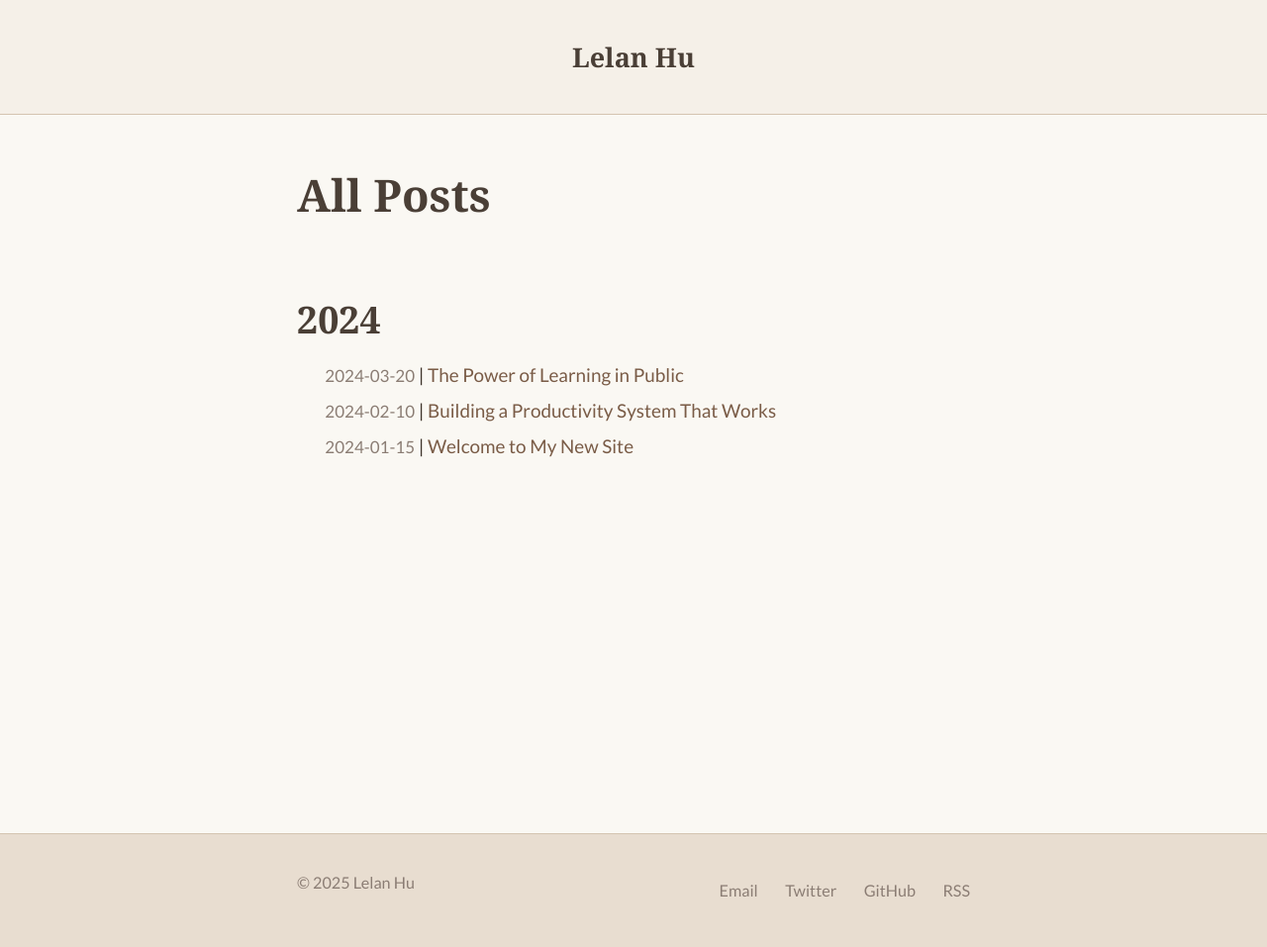
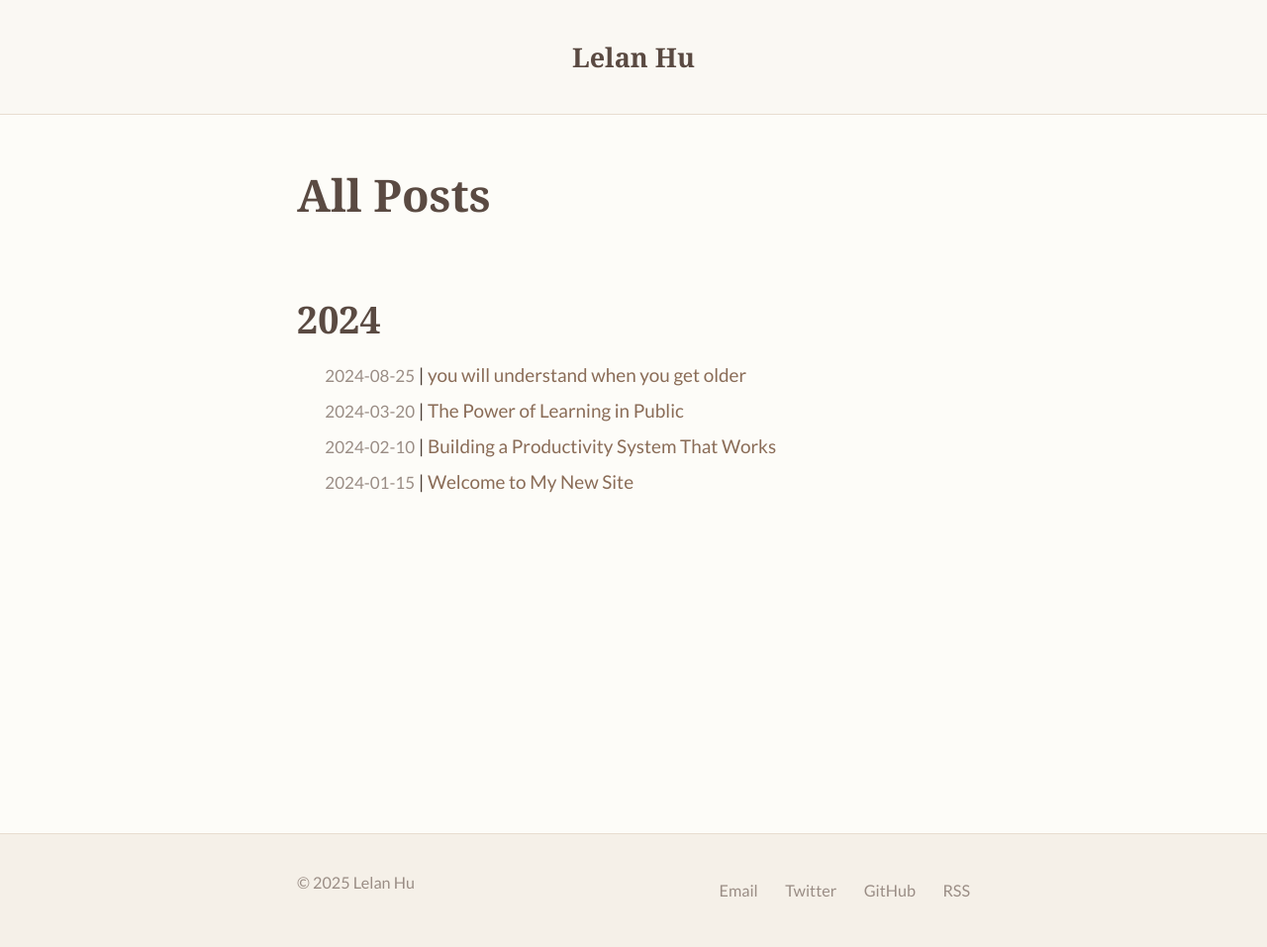
Before and after one commit to hulelan/lelanhu.github.io, a Jekyll site: the page built from pages/all-posts.html, in a window 1280 px wide. Shown: the whole page at 99% size. Built offline with Jekyll 4.4.1, drawn with Linux system fonts in a browser that asks for light colours; some web fonts are replaced.

Commit message:
Add new blog post and lighten color palette
- Add 'you will understand when you get older' blog post (2024-08-25)
- Update homepage link to point to new blog post
- Lighten tan color palette:
  - Background: Very light cream (#fdfcf8)
  - Header/Footer: Softer, lighter tans
  - Text: Slightly lighter browns for better contrast

🤖 Generated with Claude Code (https://claude.ai/code)

Co-Authored-By: Claude <noreply@anthropic.com>

```diff
--- /dev/null
+++ b/_posts/2024-08-25-you-will-understand-when-you-get-older.md
@@ -0,0 +1,32 @@
+---
+layout: post
+title: "you will understand when you get older"
+date: 2024-08-25
+categories: [life, culture, cooking]
+---
+
+I was running on a quiet path a few days ago when my phone interrupts me with a buzzing notification. A college friend had requested to follow me on Beli (I would invest in it if I could). They're a good friend, and yet I hadn't thought of them in a while. In that moment, I finally understood why social media exists.
+
+I would use Beli more if I made more money, or if restaurants gave me more joy per $. In the meantime, I've finally graduated "learning to cook." I enrolled myself immediately in "improving as a cook." A few months ago, I added some tablespoons and teaspoons and pounds of sauces and beef and broccoli, moaning all the time about what the hell garlic and ginger are for. I was surprised that the result was good! Magic! The second time wasn't easier, nor was the third time really. But now I've made the same beef and broccoli a little more than ten times, along with tomato and egg and other stuff. Nowhere near Visa's do 100 things. Still, now I understand what my father meant with the frustrating answer "a little bit" every time I ask "please, just tell me how much sesame oil it needs."
+
+Grocery stores are as fun as Uniqlo now. Ah, yes, that would be good for dinner. That can make a nice snack. That's a good thing to keep in the (back pocket) top shelf for when this haul starts running dry. I saw a post, "If life is a never ending loop of dirty dishes and laundry then that means life is a never ending loop of home cooked meals and comfy clean clothes." Incline the mind towards appreciation—yes, life is a series of problems, and yes, you are also the luckiest person in the world.
+
+I am growing into the target demographic for NYT Cooking. These are windows into other people's lives! You learn how someone else treats these ingredients! They use methods you haven't heard of before!
+
+There's a joy in merging practice and theory. 知行合一. When we were whisking the dumpling filling, C tells me that sesame oil increases the perceived moisture of the product. The fat retains moisture in meat and adds an oily, rich texture that creates the sensation of tenderness. Later, I watch C slide the salmon into the oven's top rack. The salmon comes out with a brown and crisp top. He says this is broiling. That night, I watch a Youtube video on making pan-fried buns. After making the filling and the dough from scratch, she adds enough oil to coat the bottom of the pan before setting down the buns and replacing the lid. Ah, of course, that's why the buns' bottoms are brown and the heads soft. The world reveals itself to me.
+
+I also feel my life stretching laterally into new stretches of human experience.
+
+I remember the cultural classes in elementary school. Everyone sits around a table cutting paper snowflakes or wrapping dumplings. Arguably, all of Chinese class was cultural education. We memorized poems and 文学常识 ("common sense for literature") and spent little time on grammar and systematically learning new words.
+
+There's so much I didn't (and couldn't) appreciate. What does tradition mean? It's not going through the motions of folding a wonton, or doing calligraphy at the NYPL on Thursday. Feel it. The sensation of being in a long lineage of families who sat around a table putting down line after line of dumplings. Some rows are like the terra cotta warriors—varying in detail but largely perfect and identical. Others look like trees ravaged by a fire. A child asks, "What's the correct way to fold this?" The grandfather responds, "Every way is right, but this is ours."
+
+I didn't get poems until I watched an animated movie (《长安三万里》) about two poets, Li Bai and Gao Shi, and their deep and difficult friendship. Their poetry was about their time fighting at the border, watching their country corrupted and in chaos, and their other friends and enemies (friendship theory of everything). You inch closer to their emotional range when you know what they loved and hated. The author is not always dead.
+
+I knew the labels of experiences, before I ever experienced them.
+
+Oh, this is what they mean when they say, "You can go crazy from spending all your time with someone." This is what election fatigue means. This is rapture. This is why people believe in crazy things and how they justify violence. This is why people have book clubs or dinner parties. This is a whole person. This is love. This is how hard it is to say something the way it feels. This is what cannot be said.
+
+You don't get it until you do. Is there a point to teaching poetry then? Or forcing an unwilling teenager to the table to make zongzi (粽子)? Or reading novels about love and loss before you lived enough life to relate to it?
+
+There is. The first time you live it doesn't have to be the first time you see it. They put the ideas in your head so that you can recognize it when you feel it in your heart. They give you a tradition so that you always have something to return to. This is another part of being human. You don't know it yet, but aren't you excited to?
--- a/assets/css/main.css
+++ b/assets/css/main.css
@@ -6,16 +6,16 @@
 }
 
 :root {
-  --primary-color: #4a3f36;
-  --text-color: #3d332a;
-  --light-gray: #6b5d54;
-  --lighter-gray: #8b7d74;
-  --border-color: #d4c4b0;
-  --background: #faf8f3;
-  --link-color: #7a5c47;
-  --link-hover: #5d4535;
-  --accent-tan: #e8ddd0;
-  --light-tan: #f5f0e8;
+  --primary-color: #5a4a42;
+  --text-color: #4a3d35;
+  --light-gray: #7a6d65;
+  --lighter-gray: #9a8d85;
+  --border-color: #e8ddd0;
+  --background: #fdfcf8;
+  --link-color: #8a6c57;
+  --link-hover: #6d5545;
+  --accent-tan: #f5f0e8;
+  --light-tan: #faf8f3;
   --max-width: 720px;
 }
 
--- a/index.html
+++ b/index.html
@@ -7,7 +7,7 @@ layout: default
   <p>Some highlights:</p>
 
   <ul class="simple-list">
-    <li><span class="date">2024-08-25</span> | <a href="/writing/you will understand once you get older/">you will understand when you get older</a></li>
+    <li><span class="date">2024-08-25</span> | <a href="/blog/2024/08/25/you-will-understand-when-you-get-older/">you will understand when you get older</a></li>
   </ul>
 
   <p><a href="/all-posts/">All posts</a>, <a href="/feed.xml">RSS</a>.</p>
```
